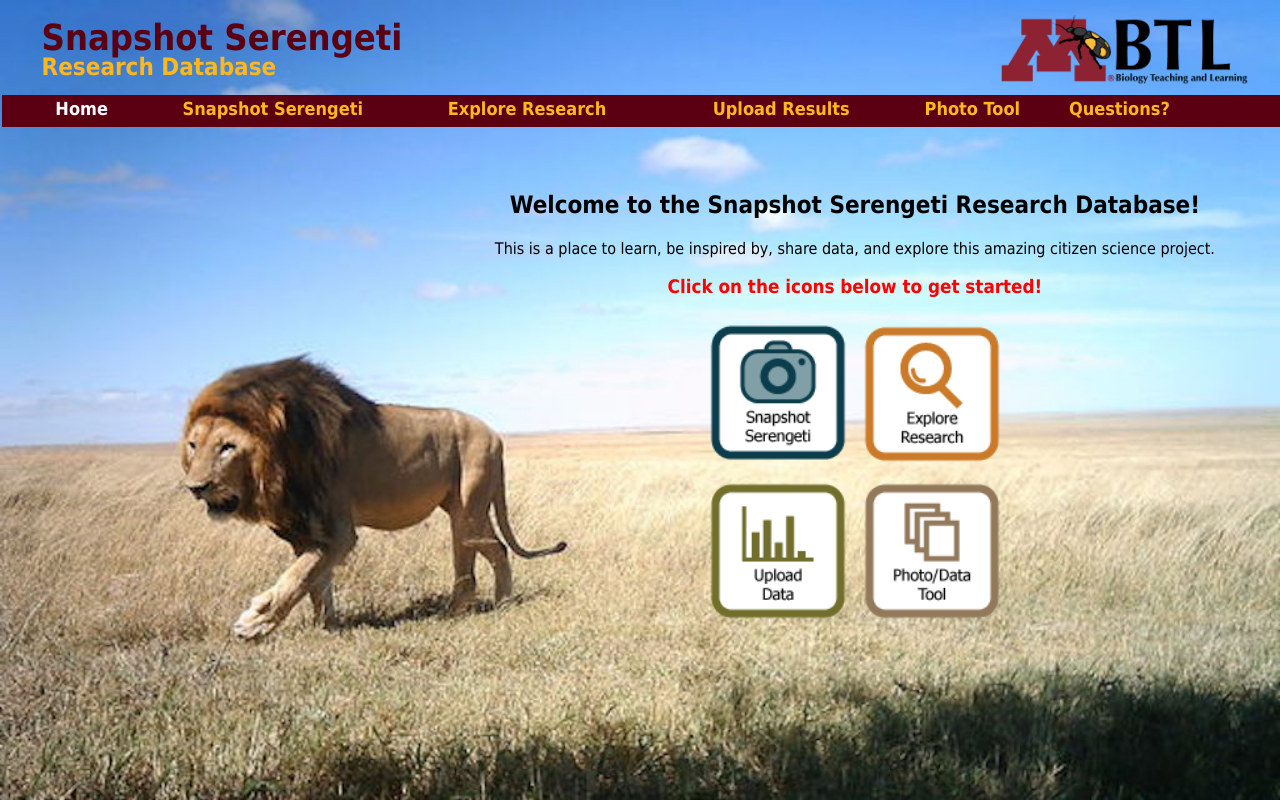
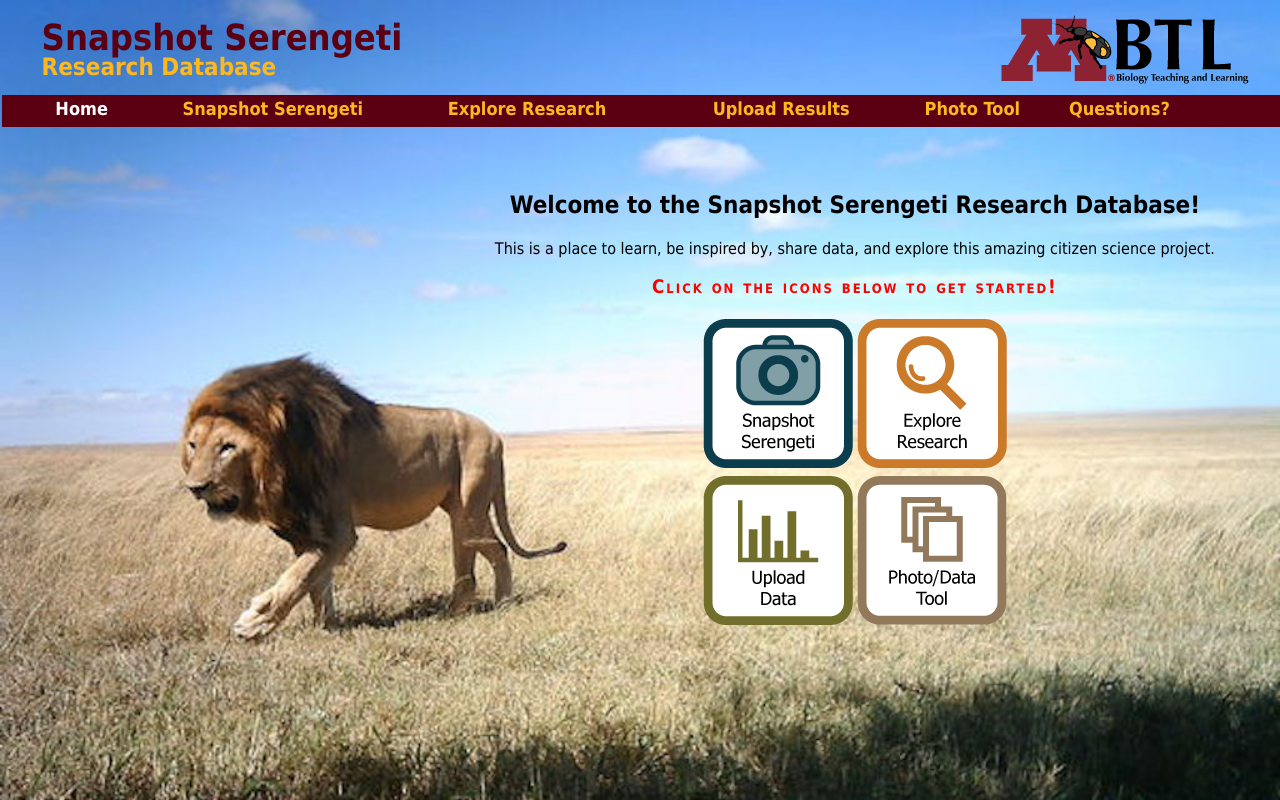
Before and after one commit to jessamina-b/Snapshot-Serengeti-Research-Database, a plain HTML site: page index.html in a window 1280 px wide. Drawn offline with Linux system fonts and the light colour scheme.

Commit message:
logo change

```diff
--- a/index.html
+++ b/index.html
@@ -14,7 +14,7 @@
   <h2>Research Database</h2>
 </a></div>
 
-<div id="logo"><a href="http://cbs.umn.edu/academics/departments/btl" title="Biology Teaching and Learning Homepage"><img src="_Images/BTLlogo.png" alt="Biology Teaching and Learning Logo" width="251" height="70"></a></div>
+<div id="logo"><a href="http://cbs.umn.edu/academics/departments/btl" title="Biology Teaching and Learning Homepage"><img src="_Images/BTLlogo2.png" alt="Biology Teaching and Learning Logo"></a></div>
 
 <div id="table">
 <table width="95%">
@@ -37,12 +37,12 @@
   <h3>Click on the icons below to get started!</h3>
   <table align="center">
   <tr>
-  <td><a href="snapshot.html" title="Snapshot Serengeti"><img src="_Images/camera.png" alt="Snapshot Serengeti" width="150" height="150"></a></td>
-  <td><a href="explore.html" title="Explore Research"><img src="_Images/glass.png" alt="Explore Research" width="150" height="150"></a></td>
+  <td><a href="snapshot.html" title="Snapshot Serengeti"><img src="_Images/camera2.png" alt="Snapshot Serengeti"></a></td>
+  <td><a href="explore.html" title="Explore Research"><img src="_Images/glass2.png" alt="Explore Research"></a></td>
   </tr>
   <tr>
-  <td><a href="upload.html" title="Upload Results"><img src="_Images/data.png" alt="Upload Data" width="150" height="150"></a></td>
-  <td><a href="phototool.html" title="Photo Tool"><img src="_Images/tool.png" alt="PhotoData Tool" width="150" height="150"></a></td>
+  <td><a href="upload.html" title="Upload Results"><img src="_Images/data2.png" alt="Upload Data"></a></td>
+  <td><a href="phototool.html" title="Photo Tool"><img src="_Images/tool2.png" alt="PhotoData Tool"></a></td>
   </tr>
   </table>
 </div>
--- a/style.css
+++ b/style.css
@@ -111,9 +111,10 @@ a:hover {
 
 #snapshot {
 	position: relative;
+	line-height: 150%;
 	top: 125px;
 	width: 30%;
-	height: 358px;
+	height: auto;
 	z-index: 1;
 	float: left;
 	font-size: 16px;
@@ -126,4 +127,6 @@ a:hover {
 
 h3 {
 	color: red;
+	letter-spacing: 2px;
+	font-variant: small-caps;
 }
```
Also changed, not shown: contact.html (+1 -1 lines), explore.html (+1 -11 lines), phototool.html (+1 -1 lines), snapshot.html (+2 -2 lines), upload.html (+1 -1 lines), _Images/BTLlogo2.png (added), _Images/camera2.png (added), _Images/data2.png (added), _Images/glass2.png (added), _Images/tool2.png (added).
